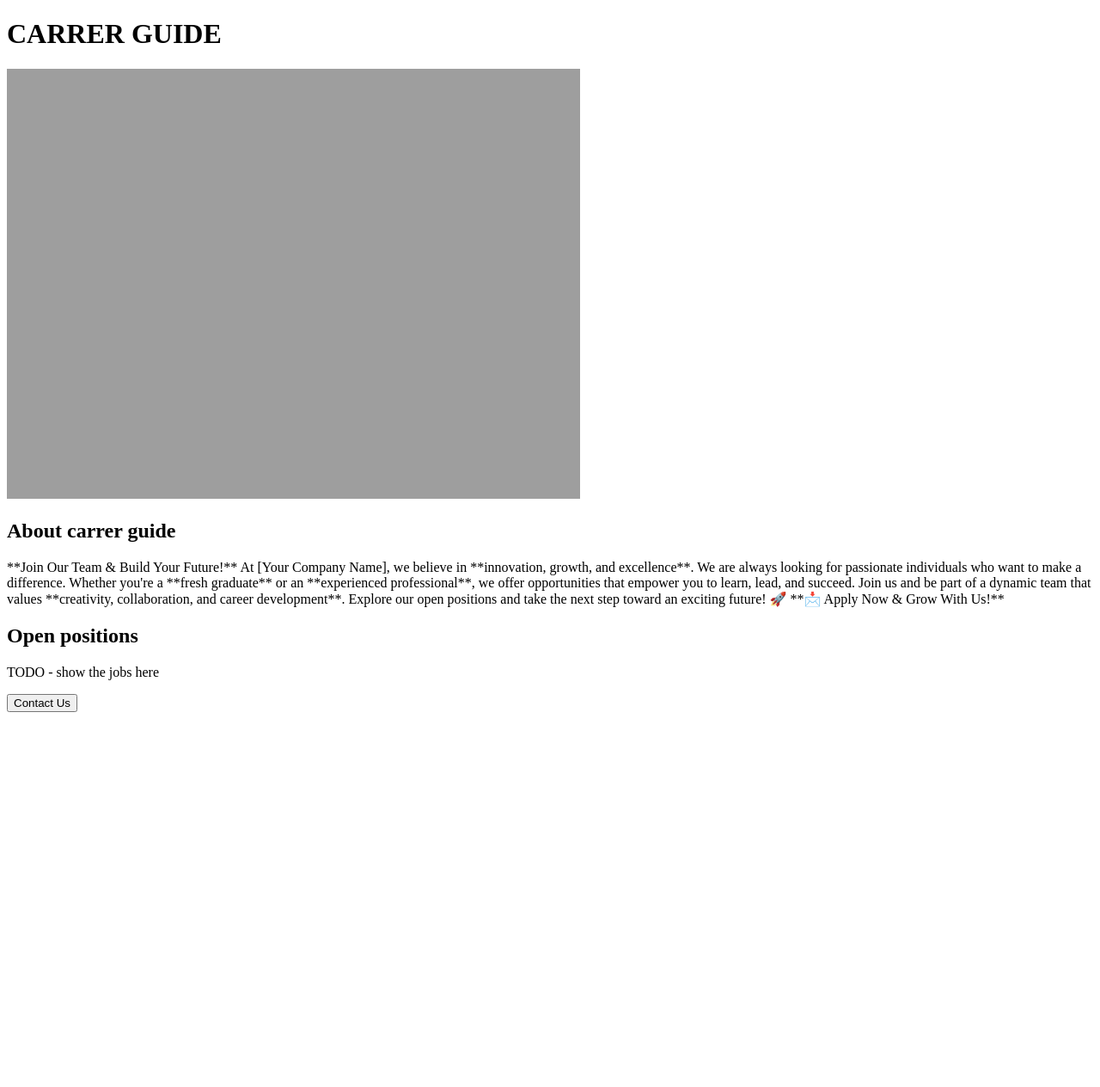
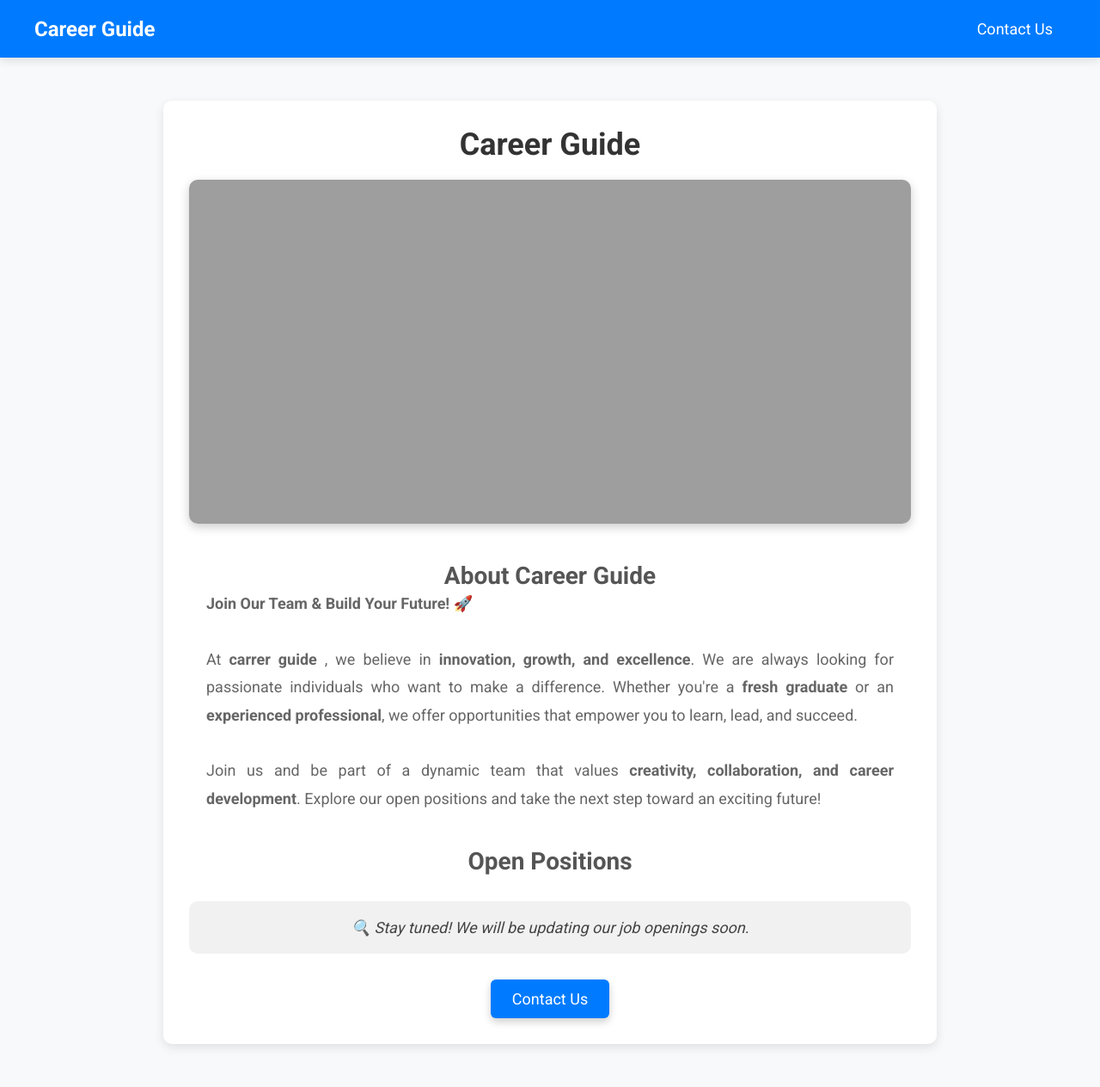
Before and after one commit to Jitesh52142/carrer-website-, a Flask app: page / in a window 1280 px wide. Shown: the whole page at 86% size. Before the commit the page ends 828 px from the top, so only its background shows below. Run offline with Flask 3, Linux system fonts and the light colour scheme.

Commit message:
6th commit

```diff
--- a/templates/home.html
+++ b/templates/home.html
@@ -1,27 +1,203 @@
 <!DOCTYPE html>
-<html>
+<html lang="en">
 
 <head>
-<title> carrer guide </title>
+    <meta charset="UTF-8">
+    <meta name="viewport" content="width=device-width, initial-scale=1.0">
+    <title>Career Guide</title>
+    <link href="https://fonts.googleapis.com/css2?family=Roboto:wght@300;400;700&display=swap" rel="stylesheet">
+    <style>
+        * {
+            margin: 0;
+            padding: 0;
+            box-sizing: border-box;
+            font-family: 'Roboto', sans-serif;
+            scroll-behavior: smooth;
+        }
+
+        body {
+            background-color: #f8f9fa;
+        }
+
+        /* Navbar */
+        .navbar {
+            display: flex;
+            justify-content: space-between;
+            align-items: center;
+            background: #007BFF;
+            padding: 15px 40px;
+            position: sticky;
+            top: 0;
+            z-index: 1000;
+            box-shadow: 0 4px 10px rgba(0, 0, 0, 0.1);
+        }
+
+        .navbar h1 {
+            color: white;
+            font-size: 24px;
+        }
+
+        .navbar a {
+            color: white;
+            text-decoration: none;
+            font-size: 18px;
+            padding: 8px 15px;
+            border-radius: 5px;
+            transition: background 0.3s ease-in-out;
+        }
+
+        .navbar a:hover {
+            background: rgba(255, 255, 255, 0.2);
+        }
+
+        /* Main Container */
+        #container {
+            max-width: 900px;
+            margin: 50px auto;
+            background: white;
+            padding: 30px;
+            border-radius: 10px;
+            box-shadow: 0 4px 12px rgba(0, 0, 0, 0.1);
+            text-align: center;
+        }
+
+        h1 {
+            font-size: 36px;
+            font-weight: 700;
+            color: #333;
+        }
+
+        /* Banner */
+        #banner {
+            width: 100%;
+            height: 400px;
+            object-fit: cover;
+            border-radius: 10px;
+            margin-top: 20px;
+            box-shadow: 0 4px 12px rgba(0, 0, 0, 0.2);
+        }
+
+        /* Section Headings */
+        h2 {
+            font-size: 28px;
+            color: #555;
+            margin-top: 40px;
+            font-weight: 600;
+        }
+
+        /* Paragraphs */
+        .bodytext {
+            font-size: 18px;
+            line-height: 1.8;
+            color: #666;
+            padding: 0 20px;
+            text-align: justify;
+        }
+
+        /* Open Positions */
+        .jobs-section {
+            background: #f1f1f1;
+            padding: 20px;
+            margin-top: 30px;
+            border-radius: 10px;
+        }
+
+        .job-text {
+            font-size: 18px;
+            color: #444;
+            font-style: italic;
+        }
+
+        /* Contact Button */
+        .button-container {
+            margin-top: 30px;
+            text-align: center;
+        }
+
+        button {
+            background: #007BFF;
+            color: white;
+            font-size: 18px;
+            padding: 12px 25px;
+            border: none;
+            border-radius: 6px;
+            cursor: pointer;
+            transition: 0.3s ease-in-out;
+            box-shadow: 0 4px 10px rgba(0, 0, 0, 0.2);
+        }
+
+        button:hover {
+            background: #0056b3;
+            transform: translateY(-2px);
+        }
+
+        /* Responsive Design */
+        @media (max-width: 768px) {
+            .navbar {
+                flex-direction: column;
+                padding: 10px;
+                text-align: center;
+            }
+
+            .navbar h1 {
+                margin-bottom: 10px;
+            }
+
+            #container {
+                width: 90%;
+                padding: 20px;
+            }
+
+            h1 {
+                font-size: 30px;
+            }
+
+            h2 {
+                font-size: 24px;
+            }
+
+            .bodytext {
+                font-size: 16px;
+            }
+
+            #banner {
+                height: 280px;
+            }
+        }
+    </style>
 </head>
+
 <body>
-<h1>CARRER GUIDE</h1>
 
-<img src = "http://127.0.0.1:5000/static/jason-leung-F2WX4BTIkpQ-unsplash.jpg" height ='500'>
+    <!-- Navbar -->
+    <div class="navbar">
+        <h1>Career Guide</h1>
+        <a href="#contact">Contact Us</a>
+    </div>
 
-<h2>About carrer guide</h2>
-<p>
-    **Join Our Team & Build Your Future!**
+    <!-- Main Container -->
+    <div id="container">
+        <h1>Career Guide</h1>
 
-At [Your Company Name], we believe in **innovation, growth, and excellence**. We are always looking for passionate individuals who want to make a difference. Whether you're a **fresh graduate** or an **experienced professional**, we offer opportunities that empower you to learn, lead, and succeed.
+        <img id="banner" src="http://127.0.0.1:5000/static/jason-leung-F2WX4BTIkpQ-unsplash.jpg" alt="Career Guide Banner">
 
-Join us and be part of a dynamic team that values **creativity, collaboration, and career development**. Explore our open positions and take the next step toward an exciting future! 🚀
+        <h2>About Career Guide</h2>
+        <p class="bodytext">
+            <strong>Join Our Team & Build Your Future!</strong> 🚀<br><br>
+            At <strong>carrer guide </strong>, we believe in <strong>innovation, growth, and excellence</strong>. We are always looking for passionate individuals who want to make a difference. Whether you're a <strong>fresh graduate</strong> or an <strong>experienced professional</strong>, we offer opportunities that empower you to learn, lead, and succeed.<br><br>
+            Join us and be part of a dynamic team that values <strong>creativity, collaboration, and career development</strong>. Explore our open positions and take the next step toward an exciting future!
+        </p>
 
-**📩 Apply Now & Grow With Us!**
-</p>
+        <h2>Open Positions</h2>
+        <div class="jobs-section">
+            <p class="job-text">🔍 <em>Stay tuned! We will be updating our job openings soon.</em></p>
+        </div>
 
-<h2>Open positions</h2>
-<p> TODO - show the jobs here </p>
-<button>Contact Us </button>
+        <div class="button-container" id="contact">
+            <button>Contact Us</button>
+        </div>
+    </div>
+
 </body>
+
 </html>
```
